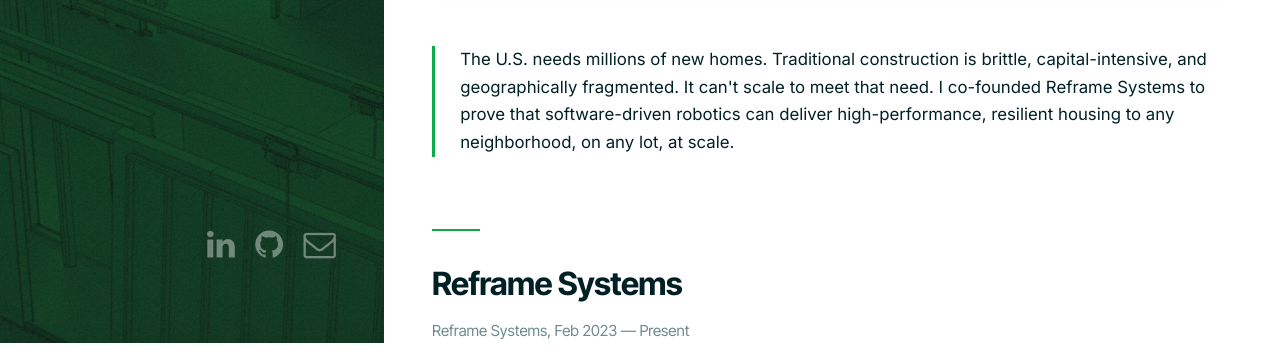
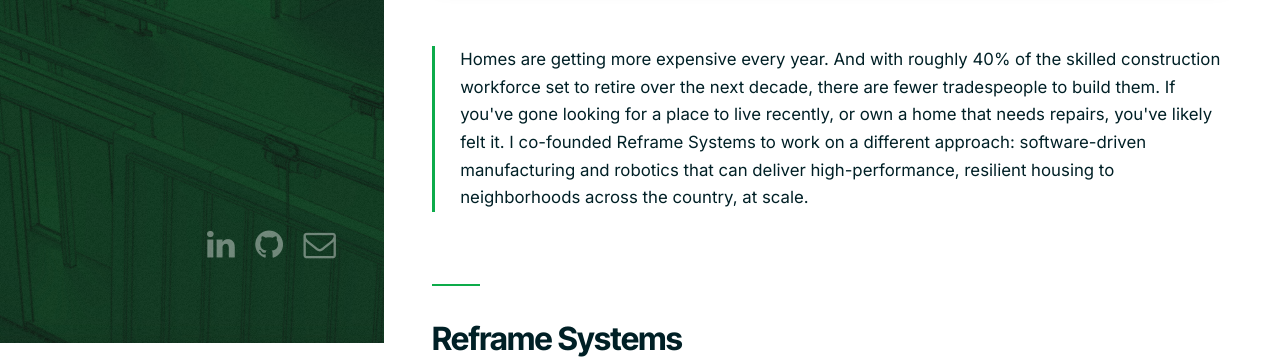
Before and after one commit to felipepolido/felipepolido.github.io, a plain HTML site: page index.html in a window 1280 px wide. Shown: the part 457-820 px from the top of the page. Drawn offline with Linux system fonts and the light colour scheme.

Commit message:
Rewrite lede around housing cost and trades labor shortage
Reframes the opener around the felt problem (rising home prices, skilled
construction workforce retiring) and positions Reframe as working on a
different approach rather than declaring an answer.

```diff
--- a/index.html
+++ b/index.html
@@ -40,7 +40,7 @@
 				<!-- Intro -->
 					<section id="intro">
 						<p class="lede">
-							The U.S. needs millions of new homes. Traditional construction is brittle, capital-intensive, and geographically fragmented. It can't scale to meet that need. I co-founded Reframe Systems to prove that software-driven robotics can deliver high-performance, resilient housing to any neighborhood, on any lot, at scale.
+							Homes are getting more expensive every year. And with roughly 40% of the skilled construction workforce set to retire over the next decade, there are fewer tradespeople to build them. If you've gone looking for a place to live recently, or own a home that needs repairs, you've likely felt it. I co-founded Reframe Systems to work on a different approach: software-driven manufacturing and robotics that can deliver high-performance, resilient housing to neighborhoods across the country, at scale.
 						</p>
 					</section>
 
```
